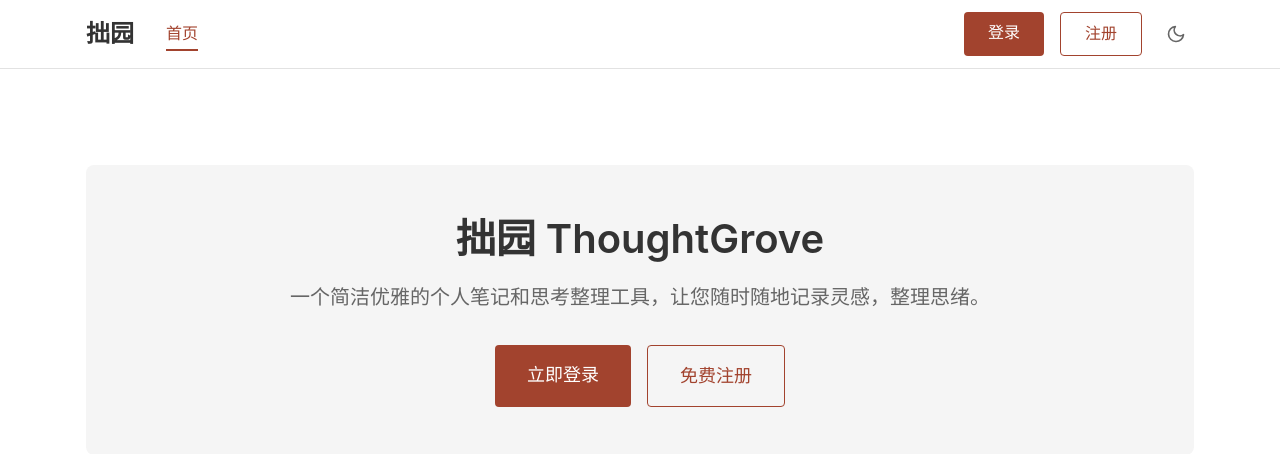
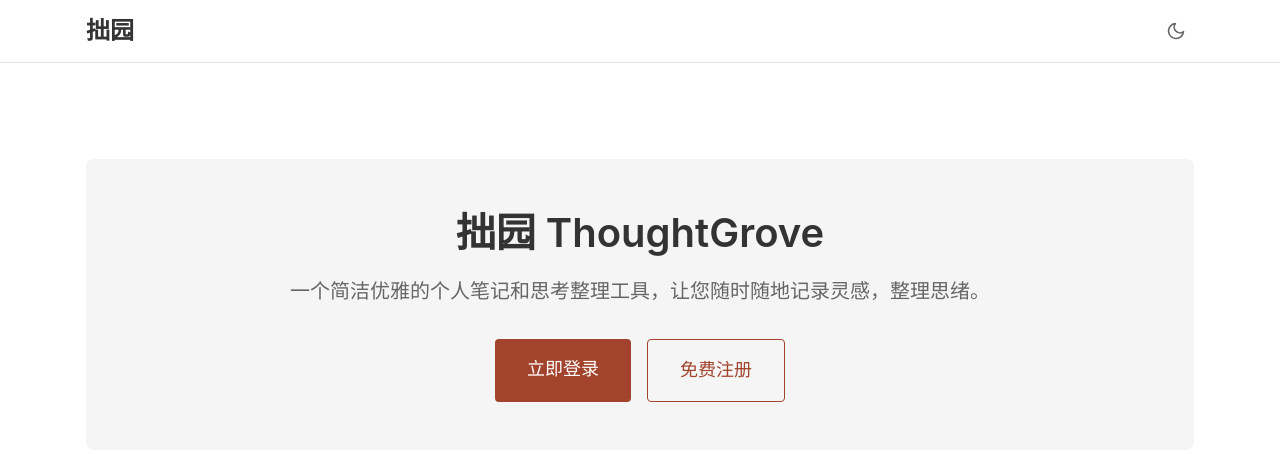
Before and after one commit to lr-online/ThoughtGrove, a FastAPI app: page / in a window 1280 px wide. Shown: the top 454 px of the page. Run offline with FastAPI, Linux system fonts and the light colour scheme.

Commit message:
移除导航链接和未登录状态下的按钮，简化布局结构，优化用户体验和界面一致性。

```diff
--- a/templates/layout.html
+++ b/templates/layout.html
@@ -163,26 +163,10 @@
           <a href="/">拙园</a>
         </div>
 
-        <!-- 导航链接 -->
-        <nav class="main-nav">
-          <!-- 未登录状态导航 -->
-          <span class="auth-link" data-auth="false">
-            <a href="/" class="nav-link">首页</a>
-          </span>
-
-          <!-- 已登录状态导航 -->
-          <span class="auth-link" data-auth="true">
-            <!-- <a href="/notes" class="nav-link">我的笔记</a>
-            <a href="/notes/new" class="nav-link">新建笔记</a> -->
-          </span>
-        </nav>
-
         <!-- 右侧操作区 -->
         <div class="header-actions">
           <!-- 未登录状态显示 -->
           <div class="auth-link auth-links" data-auth="false">
-            <a href="/login" class="btn btn-text">登录</a>
-            <a href="/register" class="btn btn-outline">注册</a>
             <button id="theme-toggle" class="theme-toggle-btn" title="切换主题">
               <svg class="theme-icon sun-icon" xmlns="http://www.w3.org/2000/svg" width="20" height="20" viewBox="0 0 24 24" fill="none" stroke="currentColor" stroke-width="2" stroke-linecap="round" stroke-linejoin="round">
                 <circle cx="12" cy="12" r="5"></circle>
```
